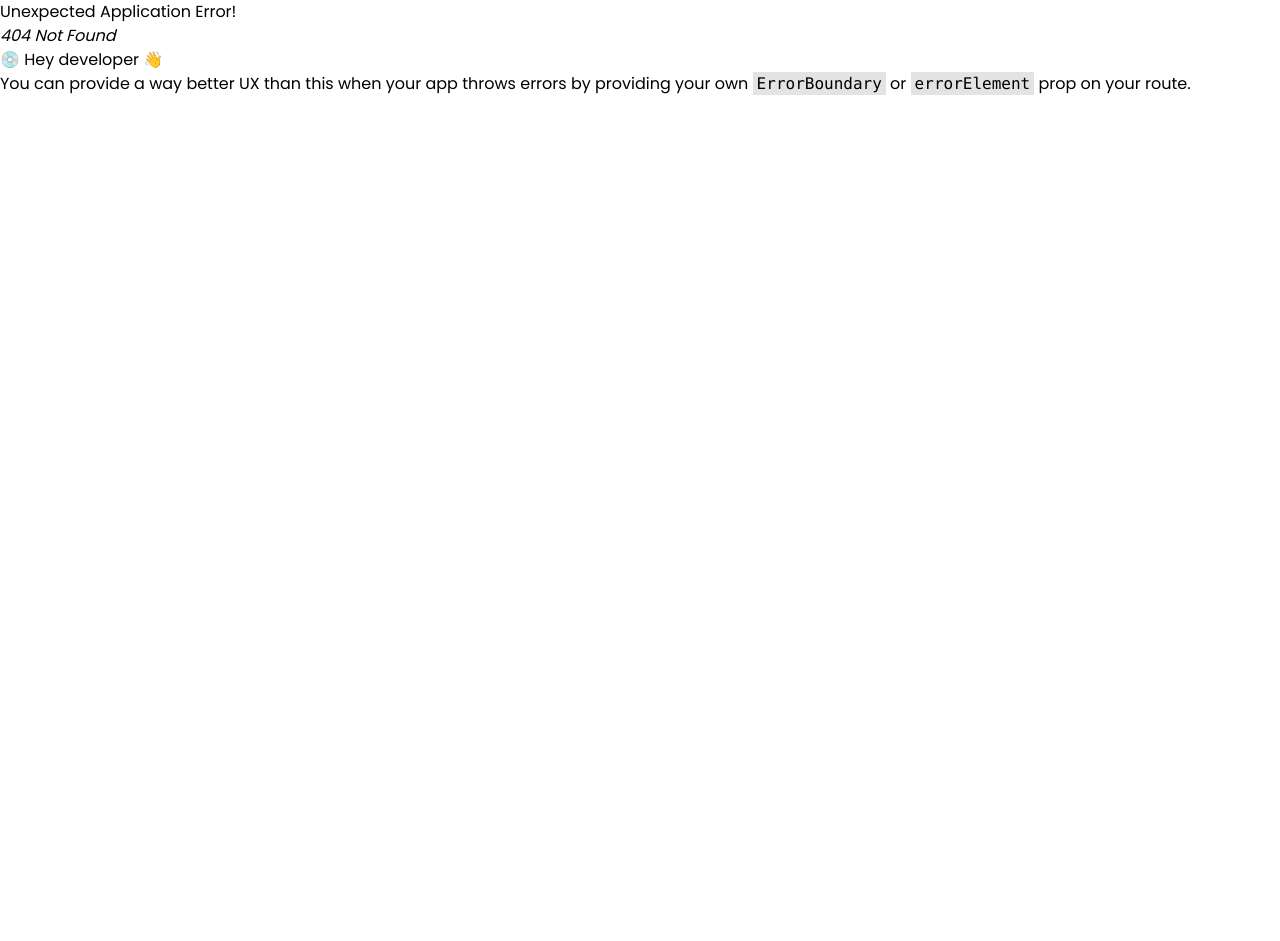
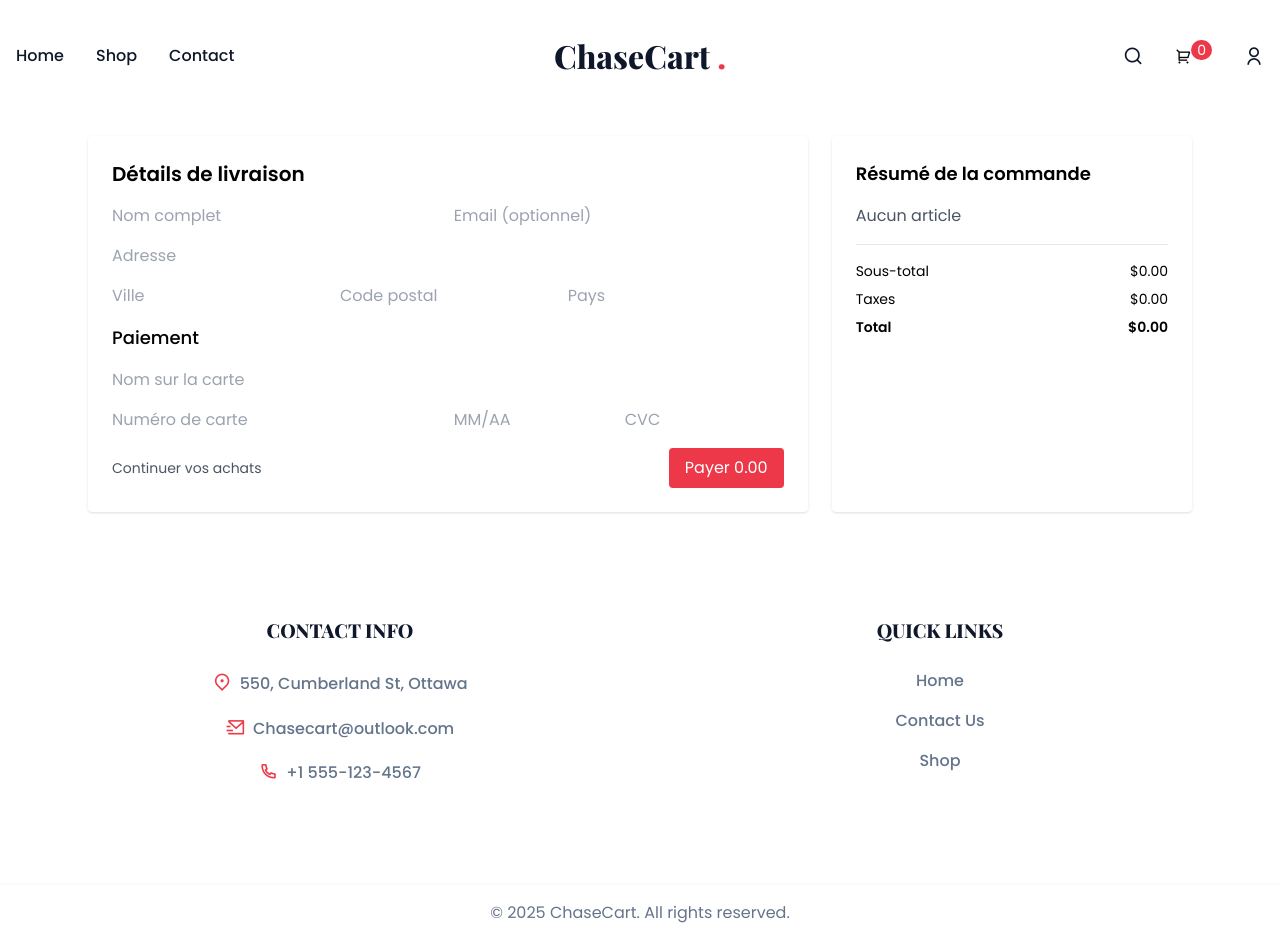
Before and after one commit to eapata8/Capstone-project, a React (Vite) app in the folder Web application/frontend/: page /checkout in a window 1280 px wide. Before the commit this address had no page. Before the commit the page ends 800 px from the top, so only its background shows below. Built offline with nearby package versions, Linux system fonts and the light colour scheme.

Commit message:
adding registration page

```diff
--- a/Web application/frontend/src/components/Navbar.jsx
+++ b/Web application/frontend/src/components/Navbar.jsx
@@ -1,4 +1,4 @@
-import React, {useState} from 'react';
+import React, {useState, useEffect} from 'react';
 import { Link ,useNavigate} from 'react-router-dom';
 import { useDispatch, useSelector } from 'react-redux';
 import CartModal from '../pages/shop/CartModal';
@@ -6,7 +6,7 @@ import avatarImg from '../assets/avatar.png';
 import { useLogoutUserMutation } from '../redux/features/auth/authApi';
 import { logout } from '../redux/features/auth/authSlice';
 
-const Navbar = () => {
+const Navbar = (props) => {
 
   const products = useSelector((state) => state.cart.products);
   //console.log(products);//
@@ -54,6 +54,22 @@ const handleLogout = async() => {
     console.error('Failed to log out', error)
   }
 }
+
+useEffect(() => {
+  const handleClose = () => {
+    // remplacez setIsOpen par le setter réel de votre Navbar si différent
+    try {
+      setIsOpen(false);
+    } catch (e) {
+      // si votre setter a un autre nom, remplacez la ligne ci‑dessus
+      // ou implémentez la fermeture du menu dans cette fonction
+    }
+  };
+
+  window.addEventListener('closeNavbar', handleClose);
+  return () => window.removeEventListener('closeNavbar', handleClose);
+}, []);
+
   return (
     <header className='fixed-nav-bar w-nav'>
       <nav className='max-w-screen-2xl mx-auto px-4 flex justify-between items-center'>
--- /dev/null
+++ b/Web application/frontend/src/pages/shop/Checkout.jsx
@@ -0,0 +1,131 @@
+import React, { useState } from 'react';
+import { useSelector, useDispatch } from 'react-redux';
+import { useNavigate, Link } from 'react-router-dom';
+import { clearCart } from '../../redux/features/cart/cartSlice';
+
+const formatMoney = (n) => Number(n || 0).toFixed(2);
+
+const Checkout = () => {
+  const dispatch = useDispatch();
+  const navigate = useNavigate();
+  const cart = useSelector((s) => s.cart || {});
+  const items = cart.products || [];
+  const totals = {
+    totalPrice: cart.totalPrice ?? items.reduce((sum, p) => sum + (p.price || 0) * (p.quantity || 0), 0),
+    tax: cart.tax ?? 0,
+    grandTotal: cart.grandTotal ?? 0,
+  };
+
+  const [form, setForm] = useState({
+    fullName: '',
+    email: '',
+    address: '',
+    city: '',
+    postal: '',
+    country: '',
+    cardName: '',
+    cardNumber: '',
+    expiry: '',
+    cvc: '',
+  });
+  const [loading, setLoading] = useState(false);
+  const [error, setError] = useState('');
+
+  const handleChange = (e) => setForm({ ...form, [e.target.name]: e.target.value });
+
+  const validate = () => {
+    if (!form.fullName || !form.address || !form.city || !form.postal) {
+      setError('Veuillez renseigner le nom et l’adresse de livraison.');
+      return false;
+    }
+    if (items.length === 0) {
+      setError('Votre panier est vide.');
+      return false;
+    }
+    setError('');
+    return true;
+  };
+
+  const handleSubmit = async (e) => {
+    e.preventDefault();
+    if (!validate()) return;
+    setLoading(true);
+
+    // Simuler envoi de commande -> remplacer par appel API réel si présent
+    setTimeout(() => {
+      setLoading(false);
+      dispatch(clearCart());
+      navigate('/order-success', { replace: true });
+    }, 900);
+  };
+
+  return (
+    <div className="max-w-6xl mx-auto p-6">
+      <div className="flex flex-col md:flex-row gap-6">
+        <div className="md:w-2/3 bg-white shadow p-6 rounded">
+          <h2 className="text-xl font-semibold mb-4">Détails de livraison</h2>
+          <form onSubmit={handleSubmit} className="space-y-4">
+            <div className="grid grid-cols-1 md:grid-cols-2 gap-3">
+              <input name="fullName" value={form.fullName} onChange={handleChange} placeholder="Nom complet" className="input" />
+              <input name="email" value={form.email} onChange={handleChange} placeholder="Email (optionnel)" className="input" />
+            </div>
+
+            <input name="address" value={form.address} onChange={handleChange} placeholder="Adresse" className="input" />
+            <div className="grid grid-cols-1 md:grid-cols-3 gap-3">
+              <input name="city" value={form.city} onChange={handleChange} placeholder="Ville" className="input" />
+              <input name="postal" value={form.postal} onChange={handleChange} placeholder="Code postal" className="input" />
+              <input name="country" value={form.country} onChange={handleChange} placeholder="Pays" className="input" />
+            </div>
+
+            <h3 className="text-lg font-medium mt-4">Paiement</h3>
+            <input name="cardName" value={form.cardName} onChange={handleChange} placeholder="Nom sur la carte" className="input" />
+            <div className="grid grid-cols-1 md:grid-cols-2 gap-3">
+              <input name="cardNumber" value={form.cardNumber} onChange={handleChange} placeholder="Numéro de carte" className="input" />
+              <div className="grid grid-cols-2 gap-3">
+                <input name="expiry" value={form.expiry} onChange={handleChange} placeholder="MM/AA" className="input" />
+                <input name="cvc" value={form.cvc} onChange={handleChange} placeholder="CVC" className="input" />
+              </div>
+            </div>
+
+            {error && <div className="text-sm text-red-600">{error}</div>}
+
+            <div className="flex items-center justify-between mt-4">
+              <Link to="/shop" className="text-sm text-gray-600 hover:underline">Continuer vos achats</Link>
+              <button type="submit" disabled={loading} className="bg-primary text-white px-4 py-2 rounded disabled:opacity-60">
+                {loading ? 'Traitement…' : `Payer ${formatMoney(totals.grandTotal || totals.totalPrice)}`}
+              </button>
+            </div>
+          </form>
+        </div>
+
+        <div className="md:w-1/3 bg-white shadow p-6 rounded">
+          <h3 className="text-lg font-semibold mb-4">Résumé de la commande</h3>
+          <div className="space-y-3 max-h-64 overflow-auto">
+            {items.length === 0 ? (
+              <div className="text-gray-600">Aucun article</div>
+            ) : (
+              items.map((p, i) => (
+                <div key={p.id ?? i} className="flex items-center gap-3">
+                  <img src={p.image} alt={p.name} className="w-14 h-14 object-cover rounded" />
+                  <div className="flex-1">
+                    <div className="text-sm font-medium line-clamp-1">{p.name}</div>
+                    <div className="text-xs text-gray-500">Qty: {p.quantity}</div>
+                  </div>
+                  <div className="text-sm font-medium">${formatMoney((p.price || 0) * (p.quantity || 1))}</div>
+                </div>
+              ))
+            )}
+          </div>
+
+          <div className="border-t mt-4 pt-4 space-y-2 text-sm">
+            <div className="flex justify-between"><span>Sous-total</span><span>${formatMoney(totals.totalPrice)}</span></div>
+            <div className="flex justify-between"><span>Taxes</span><span>${formatMoney(totals.tax)}</span></div>
+            <div className="flex justify-between font-semibold"><span>Total</span><span>${formatMoney(totals.grandTotal || totals.totalPrice)}</span></div>
+          </div>
+        </div>
+      </div>
+    </div>
+  );
+};
+
+export default Checkout;
--- /dev/null
+++ b/Web application/frontend/src/pages/shop/OrderSuccess.jsx
@@ -0,0 +1,16 @@
+import React from 'react';
+import { Link } from 'react-router-dom';
+
+const OrderSuccess = () => {
+  return (
+    <div className="min-h-screen flex items-center justify-center p-6">
+      <div className="bg-white shadow-lg p-8 rounded max-w-xl text-center">
+        <h1 className="text-2xl font-semibold mb-2">Commande passée</h1>
+        <p className="text-gray-600 mb-6">Merci ! Votre commande a été reçue et sera traitée sous peu.</p>
+        <Link to="/" className="bg-primary text-white px-4 py-2 rounded">Retour à l’accueil</Link>
+      </div>
+    </div>
+  );
+};
+
+export default OrderSuccess;
--- a/Web application/frontend/src/pages/shop/OrderSummary.jsx
+++ b/Web application/frontend/src/pages/shop/OrderSummary.jsx
@@ -2,11 +2,13 @@ import React from 'react'
 import { useSelector } from 'react-redux'
 import { useDispatch } from 'react-redux';
 import { clearCart} from '../../redux/features/cart/cartSlice';
-
+import { useNavigate } from 'react-router-dom';
 
 const OrderSummary = () => {
     const { tax, taxRate, totalPrice, grandTotal, selectedItems } = useSelector((store) => store.cart)
     const dispatch = useDispatch();
+    const navigate = useNavigate();
+
     return (
         <div className='bg-primary-light mt-5 rounded text-base shadow-lg p-6'>
             <h2 className='text-xl text-text-dark font-semibold mb-4'>
@@ -32,7 +34,15 @@ const OrderSummary = () => {
                     Clear Cart
                 </button>
 
-                <button className='bg-green-500 text-white px-4 py-2 rounded-lg font-medium hover:bg-green-600 transition duration-300'>
+                <button
+                  className='bg-green-500 text-white px-4 py-2 rounded-lg font-medium hover:bg-green-600 transition duration-300'
+                  onClick={() => {
+                    // close navbar (mobile) before navigation
+                    window.dispatchEvent(new Event('closeNavbar'));
+                    navigate('/checkout');
+                  }}
+                  disabled={selectedItems === 0}
+                >
                     Proceed to Checkout
                 </button>
             </div>
```
Also changed, not shown: Web application/frontend/src/routers/router.jsx (+12 -2 lines).
